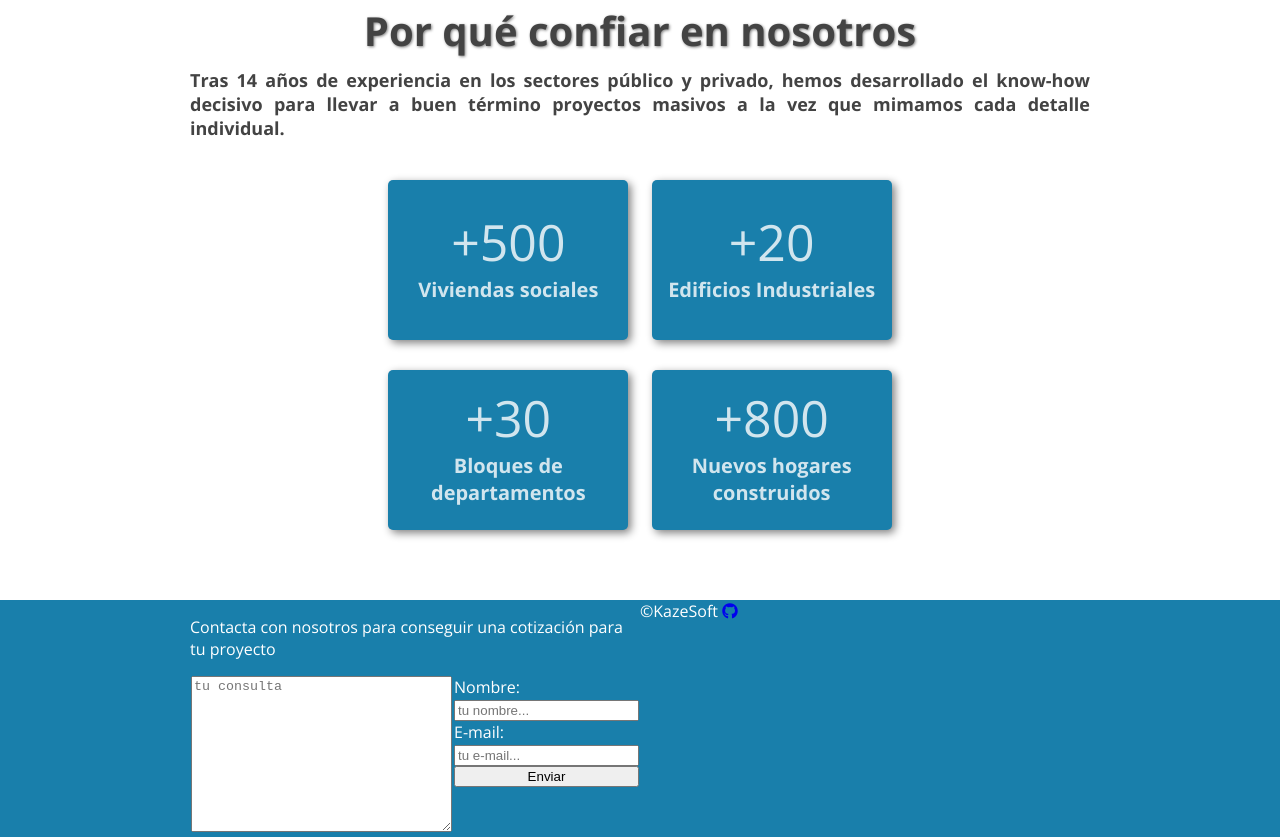
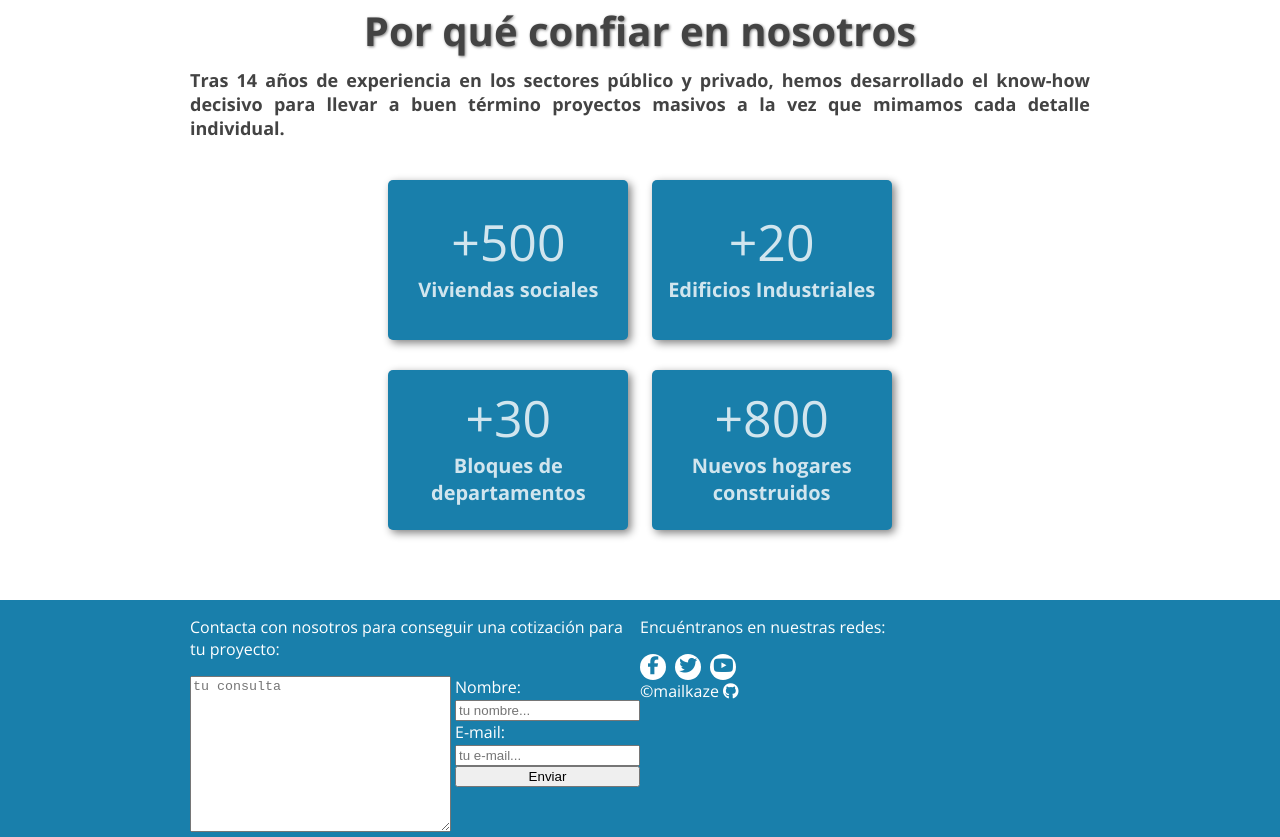
Before and after one commit to mailkaze/WebSokolmet1, a plain HTML site: page index.html in a window 1280 px wide. Shown: the part 2017-2854 px from the top of the page. Drawn offline with nearby package versions, Linux system fonts and the light colour scheme.

Commit message:
más footer

```diff
--- a/css/styles.css
+++ b/css/styles.css
@@ -312,10 +312,28 @@ header .hamburguesa {
 
 .formulario {
     display: flex;
-    justify-content: space-around;
+    justify-content: space-between;
 }
 
 .col-2 {
     display: flex;
     flex-direction: column;
 }
+
+.social .fab {
+    font-size: 18px;
+    text-align: center;
+    width: 26px;
+    height: 26px;
+    line-height: 24px;
+    border-radius: 50%;
+    background-color: white;
+    color: #197FAB;
+    display: inline-block;
+    margin-right: 5px;
+}
+
+.autor i {
+    color: white;
+    font-size: 16px;
+}
--- a/index.html
+++ b/index.html
@@ -132,7 +132,7 @@
     <footer class="footer">
         <div class="contenedor">
             <section class="contacto">
-                <p>Contacta con nosotros para conseguir una cotización para tu proyecto</p>
+                <p>Contacta con nosotros para conseguir una cotización para tu proyecto:</p>
                 <form method="submit" class="formulario">
                     <div class="col-1">
                         <label for="consulta">
@@ -152,14 +152,15 @@
                 </form>
             </section>
             <div class="derecha">
+                <p>Encuéntranos en nuestras redes:</p>
                 <div class="social">
-                    <!-- iconos con enlace de las redes de sokolmet -->
-                    <a href="#"><i></i></a>
+                    <a href="https://www.facebook.com/SOKOLMET-SRL-460521384047041/"><i class="fab fa-facebook-f"></i></a>
+                    <a href="https://twitter.com/sokolmet"><i class="fab fa-twitter"></i></a>
+                    <a href="https://www.youtube.com/channel/UCyZr6y3LQq-FVQUrNEOlDIg"><i class="fab fa-youtube"></i></a>
                 </div>
                 <div class="autor">
-                    <span>&copy;KazeSoft</span>
+                    <span>&copy;mailkaze</span>
                     <a href="#"><i class="fab fa-github"></i></a>
-                    <!-- poner icono de github con enlace allí -->
                 </div>
             </div>
         </div>
```
